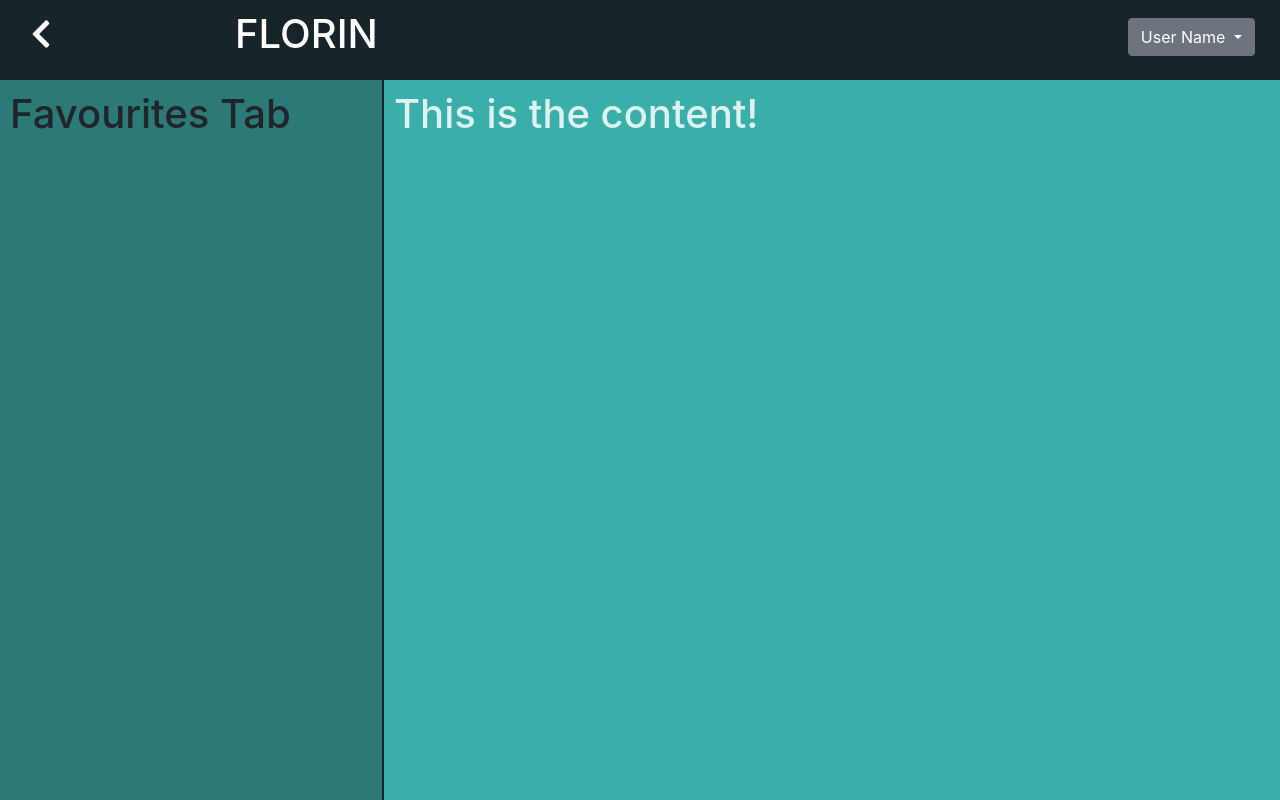
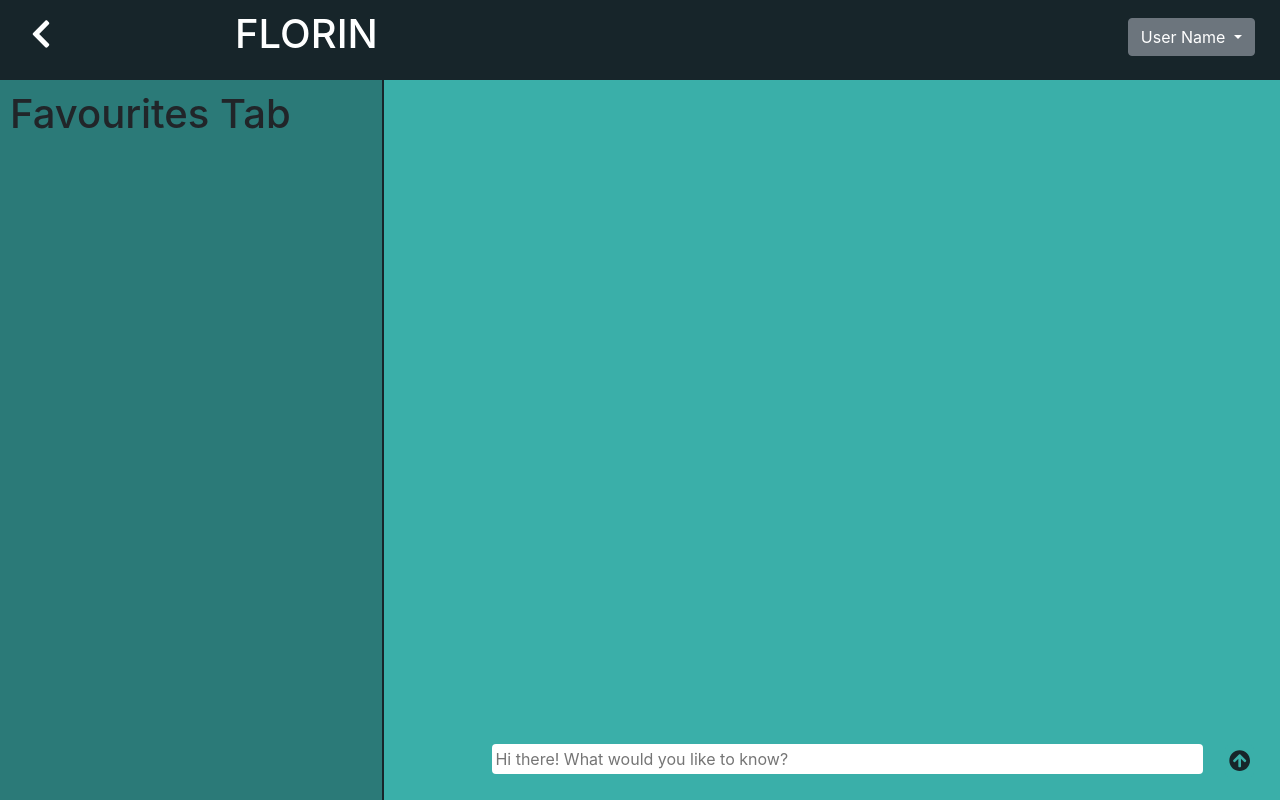
Before and after one commit to Fleetabix/cs261_cswk, a Django app: page /chatbot/ in a window 1280 px wide. Run offline with Django 3.2, Linux system fonts and the light colour scheme; some libraries are stand-ins or nearby versions.

Commit message:
added the message pane input and output divs

```diff
--- a/chatbot/templates/chatbot/index.html
+++ b/chatbot/templates/chatbot/index.html
@@ -46,10 +46,21 @@
     </div>
 </div>
 <div id="message-board" class="pane">
-    <h1>This is the content!</h1>
+    <div id="messages">
+
+    </div>
+    <div id="message-input">
+        <form id="message-form" action="" method="post">
+            <input type="text" id="message-txt" name="message" placeholder="Hi there! What would you like to know?">
+            <button id="submit-btn" type="submit" class="btn">
+                    <i class="fa fa-arrow-circle-up fa-lg"></i>
+            </button>
+        </form>
+    </div>
 </div>
 {% endblock content %}
 
 {% block scripts %}
     <script src="{% static 'chatbot/js/portfolio_dropdown.js' %}"></script>
+    <script src="{% static 'chatbot/js/message_handler.js' %}"></script>
 {% endblock scripts %}
```
